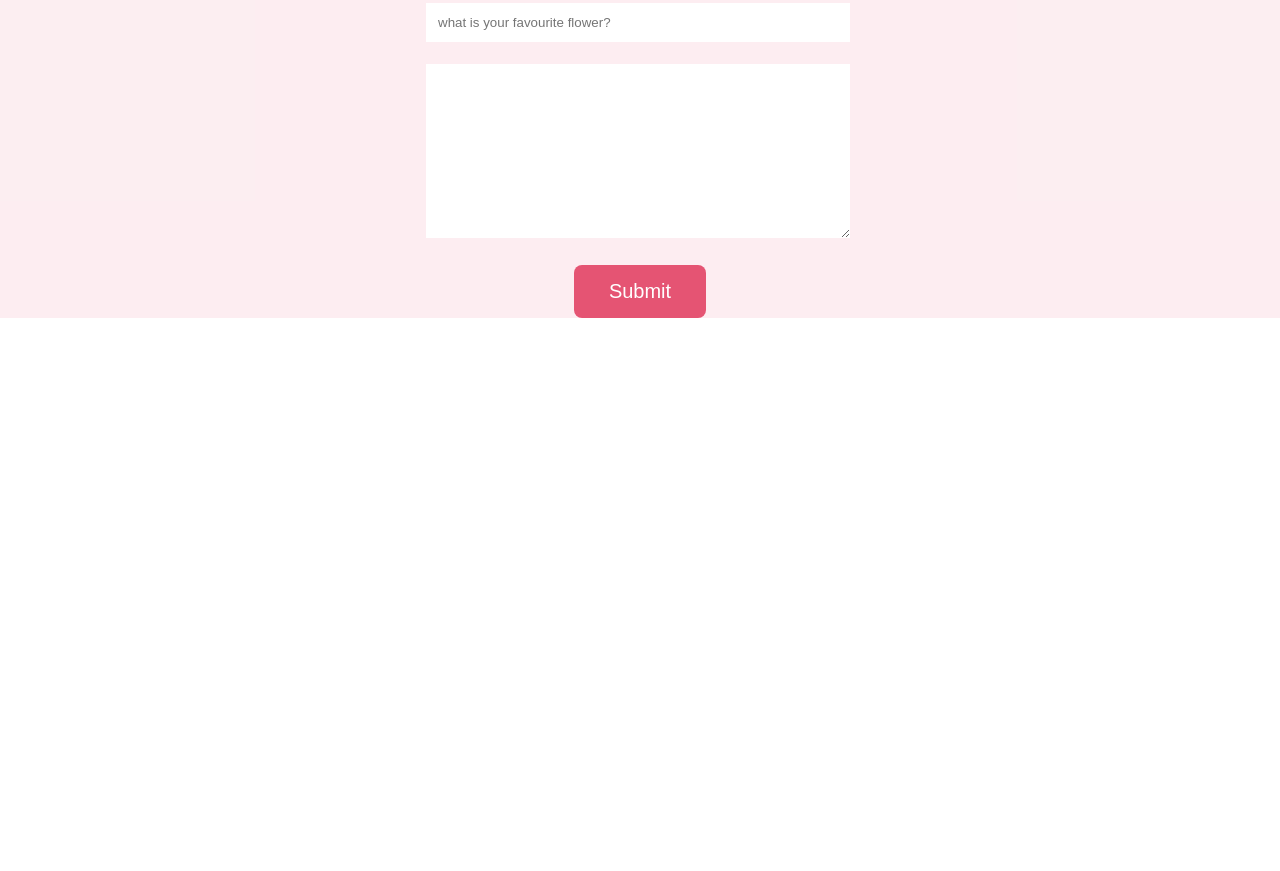
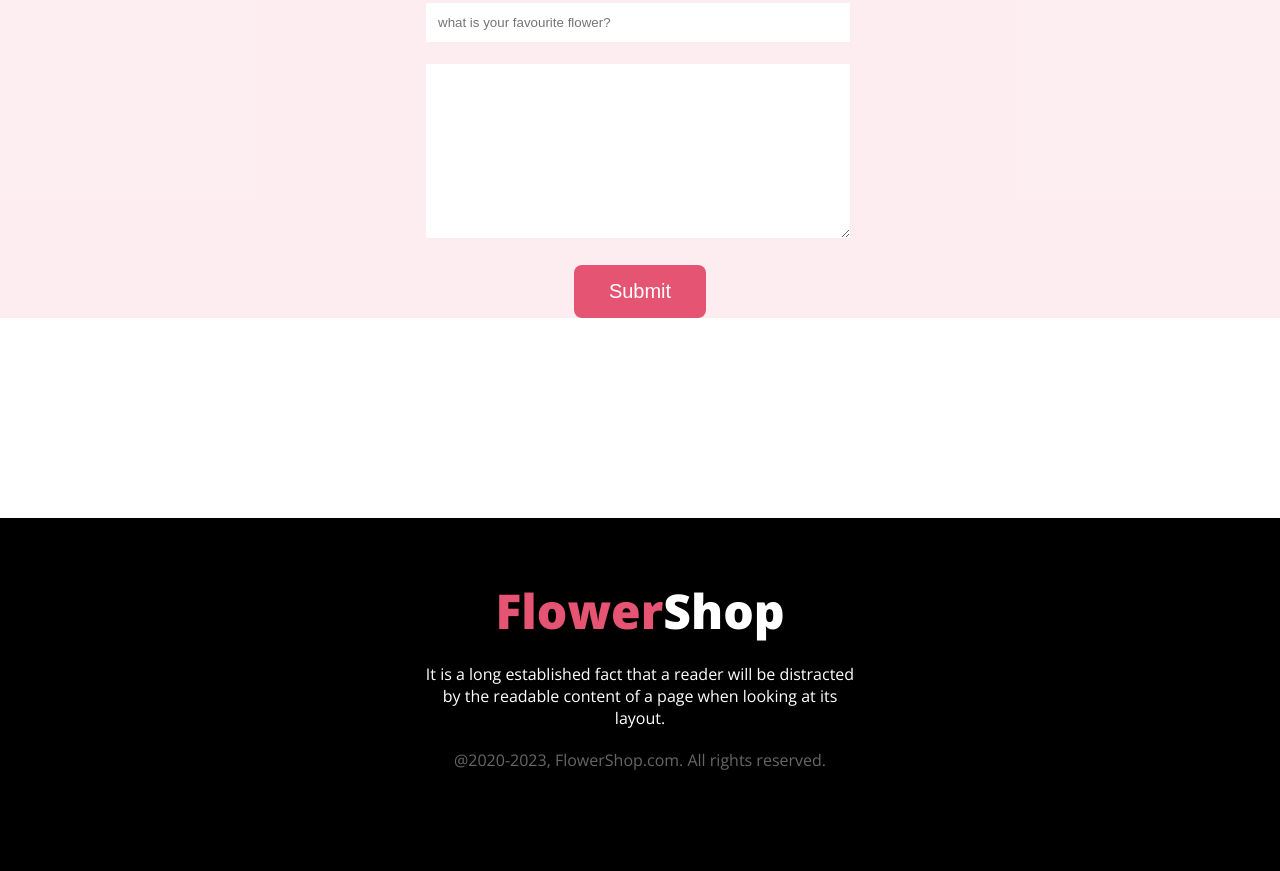
Before and after one commit to Ar-Rafi-Ahammed/online-flower-shop, a plain HTML site: page index.html in a window 1280 px wide. Shown: the part 3356-4227 px from the top of the page. Before the commit the page ends 3694 px from the top, so only its background shows below. Drawn offline with nearby package versions, Linux system fonts and the light colour scheme.

Commit message:
footer part done & project completed

```diff
--- a/index.html
+++ b/index.html
@@ -131,8 +131,20 @@
 
     </div>
   </main>
+
+  <!--footer part code-->
       <footer>
-
+        <footer class="footer">
+          <div class="w-adj">
+            <h3 class="footer-heading">Flower<span class="shop">Shop</span></h3>
+          <p class="footer-para">It is a long established fact that a reader will be distracted by the readable content of a page when looking at its layout.</p>
+          <p class="footer-address">
+            @2020-2023, FlowerShop.com. All rights reserved.
+          </p>
+          </div>
+        </footer>
+      </body>
+    </html>
       </footer>
 
   </body>
--- a/style.css
+++ b/style.css
@@ -255,7 +255,7 @@ body {
 .survey {
   text-align: center;
   background-color: #e554731a;
-  margin-bottom: 20px;
+  margin-bottom: 200px;
 }
 
 .survey-title {
@@ -286,3 +286,38 @@ body {
   margin-right: 4px;
   color: #5a5555;
 }
+
+/* footer part css */
+.footer {
+  padding-top: 60px;
+  padding-bottom: 100px;
+  text-align: center;
+  background-color: black;
+}
+
+.footer-heading {
+  color: #e55473;
+  font-size: 48px;
+  font-weight: 800;
+}
+.shop {
+  color: #fff;
+}
+.footer-para {
+  color: #fff;
+  margin: 20px;
+}
+.footer-address {
+  color: rgba(255, 255, 255, 0.4);
+  text-align: center;
+  font-size: 16px;
+  font-weight: 400;
+}
+.w-adj {
+  display: flex;
+  flex-direction: column;
+  align-items: center;
+  justify-content: center;
+  text-align: center;
+  margin: auto 400px;
+}
```
